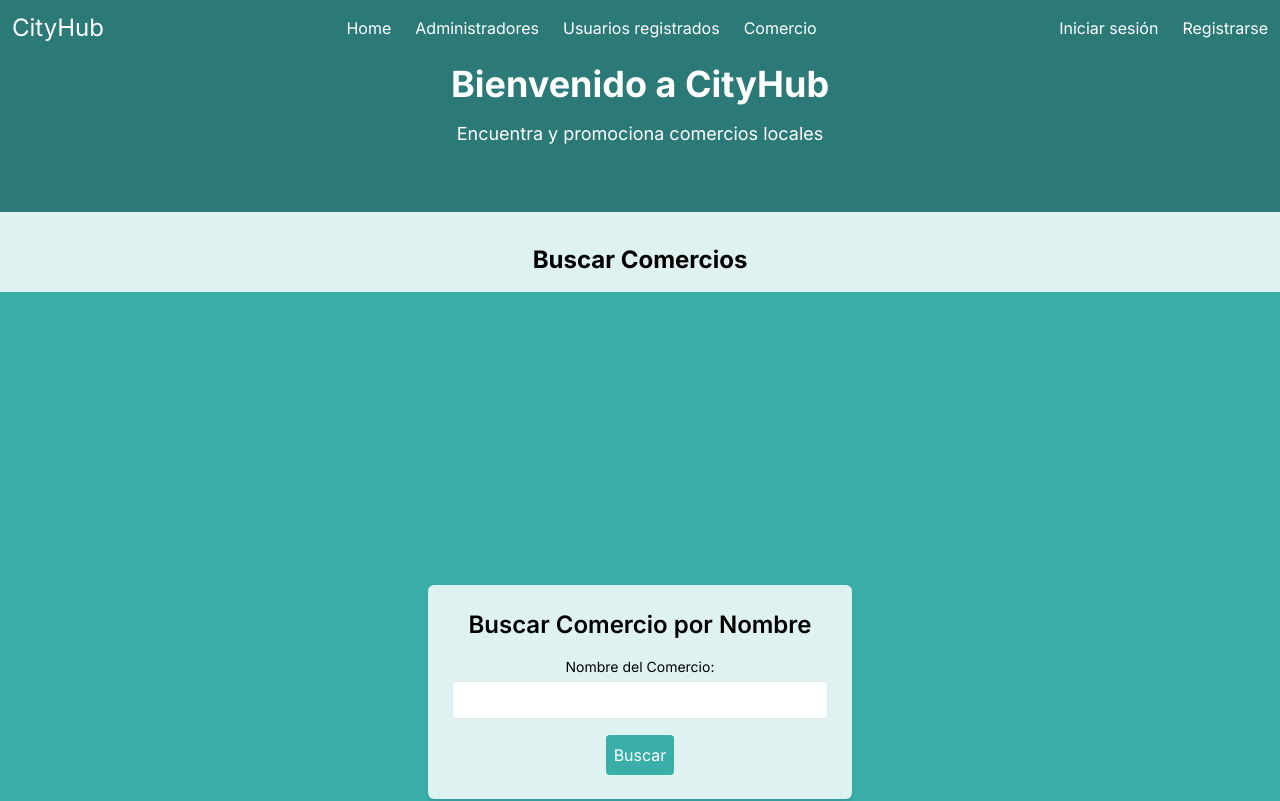
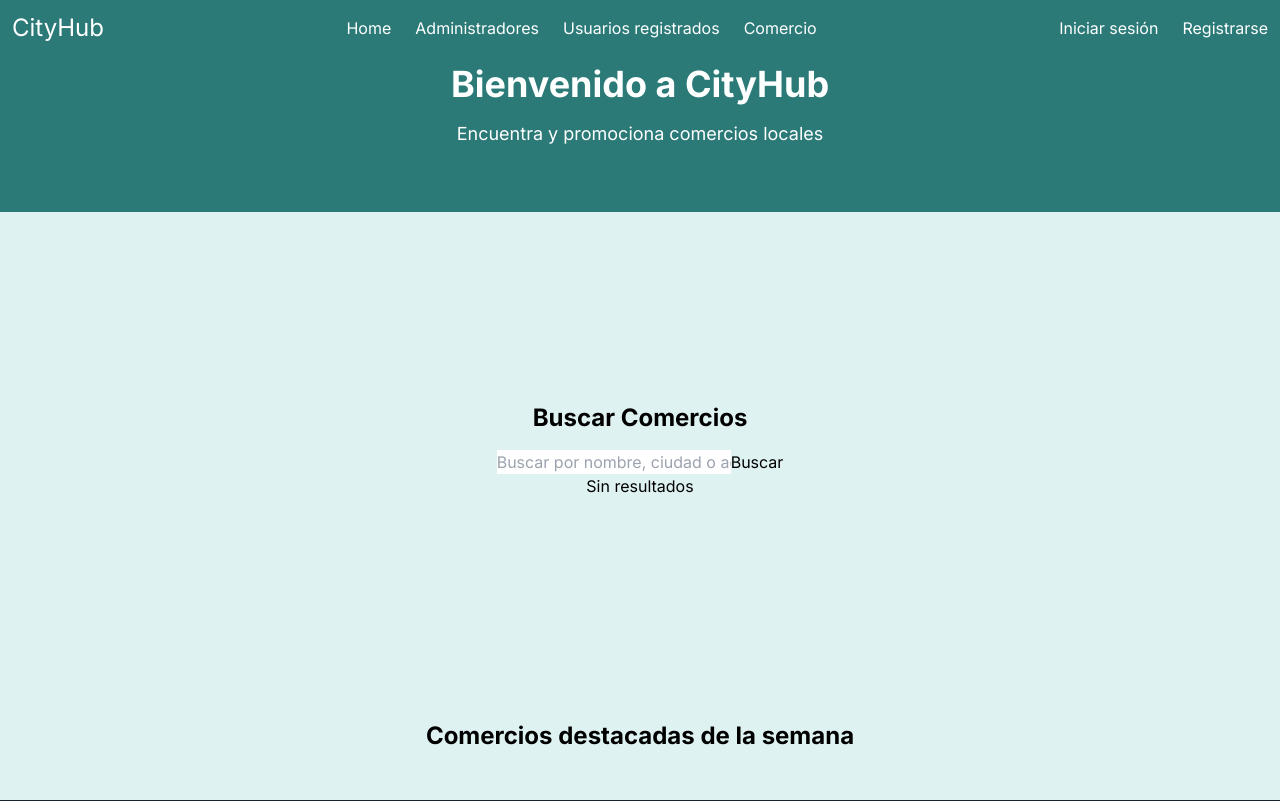
Before and after one commit to D3n3bX/DesarrolloWebCliente, a Next.js app in the folder Next/practica_final/: page / in a window 1280 px wide. Shown: the top 801 px of the page. Built offline with nearby package versions, Linux system fonts and the light colour scheme.

Commit message:
CityHub: Práctica final - Buscador de comercios

```diff
--- a/Next/practica_final/jsonFiles/commerce.json
+++ b/Next/practica_final/jsonFiles/commerce.json
@@ -1,6 +1,7 @@
 [
   {
     "id": 1,
+    "username": "TiendaXYZ",
     "NombreComercio": "Tienda XYZ",
     "CIF": "A12345678",
     "Direccion": "Calle Principal, 123",
@@ -19,6 +20,7 @@
   },
   {
     "id": 2,
+    "username": "SupermecadoABC",
     "NombreComercio": "Supermercado ABC",
     "CIF": "B87654321",
     "Direccion": "Avenida Central, 456",
@@ -35,6 +37,7 @@
   },
   {
     "id": 3,
+    "username": "LibreriaLMN",
     "NombreComercio": "Librería LMN",
     "CIF": "C56789012",
     "Direccion": "Plaza del Libro, 789",
--- a/Next/practica_final/src/app/admin/page.jsx
+++ b/Next/practica_final/src/app/admin/page.jsx
@@ -1,5 +1,5 @@
 'use client'
-import React, { useState } from 'react';
+import React, { useState, useEffect } from 'react';
 import Login from '../../components/Login';
 
 /*
@@ -13,8 +13,17 @@ import Login from '../../components/Login';
 */
 function AdminPage() {
 
-    const [loggedIn, setLoggedIn] = useState(false); // Creo un estado loggedIn para indicar si se ha logeado o no
-    const [adminId, setAdminId] = useState(null); // Creo un estado adminId para indicar el id del administrador que ha iniciado sesión
+  const [adminInfo, setAdminInfo] = useState({ loggedIn: false, adminId: null }); // Creo un estado adminInfo para indicar si se ha hecho login y el adminId
+  const [routeDir, setRouteDir] = useState(''); // Creo un estado routeDir para indiacar a la ruta a la que se tiene que redirigir con su parámtero
+
+  useEffect(() => {
+    if (adminInfo.loggedIn && adminInfo.adminId) {
+      const routeDir = `/admin/adminLogged?adminId=${adminInfo.adminId}`;
+      setRouteDir(routeDir);
+      console.log("routeDir: " + routeDir);
+    }
+  }, [adminInfo.loggedIn, adminInfo.adminId]);
+
   /*
     FUNCION (asíncrona)
       handleLogin(id)
@@ -24,21 +33,14 @@ function AdminPage() {
     Return:
       - Realiza una solicitud a la API, maneja la respuesta y redirige al usuario si el inicio de sesión es exitoso
   */
-    function handleLogin(id) {
+  async function handleLogin(id) {
     console.log("id received in handleLogin: " + id);
-      setLoggedIn(true);
-      setAdminId(id);
+    setAdminInfo({ loggedIn: true, adminId: id });
   }
-
-    console.log("adminId: " + adminId);
-
-    const routeDir = `/admin/adminLogged?adminId=${adminId}`; // Obtengo la ruta para redirigirme a adminLoggedPage con el parámetro de adminId
-    console.log("routeDir: " + routeDir);
 
   return (
     <div className='min-h-screen flex items-center justify-center'>
       <div className='bg-secondary p-8 shadow-md rounded-md'>
-        {console.log("adminId before render: " + adminId)}
         <Login
           onLogin={handleLogin}
           apiRoute='api/admin/'
--- /dev/null
+++ b/Next/practica_final/src/app/api/commerce/[commerceId]/route.js
@@ -0,0 +1,39 @@
+// Import necessary modules
+import { NextResponse } from 'next/server';
+import { readFileSync } from 'fs';
+
+/*
+  FUNCION
+    GET(request, { params })
+    Maneja las solicitudes HTTP GET para buscar un comercio por NombreComercio.
+  Parámetros:
+    - request: Objeto de solicitud HTTP
+    - params: Parámetros de ruta
+  Return:
+    - Respuesta JSON indicando si el comercio fue encontrado o no
+*/
+export async function GET(request, { params }) {
+  console.log('Estoy en GET');
+
+  try {
+      const commerces = JSON.parse(readFileSync('jsonFiles/commerce.json')); // Lee los datos de los commerceistradores desde un archivo JSON
+      console.log(commerces);
+      const commerceId = params.commerceId; // Obtén el valor de commerceId desde los parámetros
+      console.log("commerceId: " + commerceId);
+      // Busca el usuario correspondiente al commerceId
+      const foundcommerce = commerces.find((commerce) => commerce.id === parseInt(commerceId));
+      console.log(foundcommerce);
+      if (foundcommerce) { // El usuario fue encontrado
+          console.log('Usuario encontrado:', foundcommerce.username);
+          return NextResponse.json({ username: foundcommerce.username, message: 'OK' });
+      }
+      else { // El usuario no fue encontrado
+          console.log('Usuario no encontrado');
+          return NextResponse.json({ message: 'Usuario no encontrado' }, { status: 404 }); // Devuelve una respuesta JSON con código de estado 404 (No encontrado)
+      }
+  } catch (error) {
+      // Maneja errores durante el proceso de la solicitud
+      console.error('Error en el servidor:', error);
+      return NextResponse.json({ message: 'Error en el servidor' }, { status: 500 }); // Devuelve una respuesta JSON con código de estado 500 (Error Interno del Servidor)
+  }
+}
--- a/Next/practica_final/src/app/commerce/page.jsx
+++ b/Next/practica_final/src/app/commerce/page.jsx
@@ -1,17 +1,23 @@
 'use client'
-import React, { useState } from 'react';
-
+import React, { useState, useEffect } from 'react';
 import Login from '../../components/Login';
 
 function CommercePage() {
 
-  const [loggedIn, setLoggedIn] = useState(false);
-  const [userId, setuserId] = useState(null);
+  const [commerceInfo, setCommerceInfo] = useState({ loggedIn: false, commerceId: null }); // Creo un estado adminInfo para indicar si se ha hecho login y el commerceId
+  const [routeDir, setRouteDir] = useState(''); // Creo un estado routeDir para indiacar a la ruta a la que se tiene que redirigir con su parámtero
+
+  useEffect(() => {
+    if (commerceInfo.loggedIn && commerceInfo.commerceId) {
+      const routeDir = `/commerce/commerceLogged?commerceId=${commerceInfo.commerceId}`;
+      setRouteDir(routeDir);
+      console.log("routeDir: " + routeDir);
+    }
+  }, [commerceInfo.loggedIn, commerceInfo.commerceId]);
 
   function handleLogin(id) {
     console.log("id received in handleLogin: " + id);
-    setLoggedIn(true);
-    setuserId(id);
+    setCommerceInfo({ loggedIn: true, commerceId: id });
   }
 
   return (
@@ -20,7 +26,7 @@ function CommercePage() {
         <Login
           onLogin={handleLogin}
           apiRoute='/api/commerce/login'
-          routeDir='/commerce/commerceLogged'
+          routeDir={routeDir} // Paso la url y como parámetro adminId
         />
       </div>
     </div>
--- a/Next/practica_final/src/app/page.js
+++ b/Next/practica_final/src/app/page.js
@@ -5,6 +5,7 @@ import SearchCommerce from '@/components/CommerceSearch';
 export default function Home() {
 
   const [loggedIn, setLoggedIn] = useState(false);
+  const [routeDir, setRouteDir] = useState(''); // Creo un estado routeDir para indiacar a la ruta a la que se tiene que redirigir con su parámtero
 
   function handleLogin() {
     setLoggedIn(true);
@@ -19,7 +20,7 @@ export default function Home() {
 
       <section id="busqueda-comercios" className="text-center py-8">
         <h2 className="text-2xl font-bold mb-4">Buscar Comercios</h2>
-        <SearchCommerce apiRoute="/api/commerce/?NombreComercio=" routeDir="/tu-directorio-de-ruta" />
+        <SearchCommerce />
         {/* Asegúrate de pasar las rutas correctas como props apiRoute y routeDir */}
       </section>
 
--- a/Next/practica_final/src/components/CommerceSearch.jsx
+++ b/Next/practica_final/src/components/CommerceSearch.jsx
@@ -1,75 +1,80 @@
 'use client'
 import React, { useState } from 'react';
 import { useRouter } from 'next/navigation';
-import Modal from './Modal';
 
+// Define el componente SearchCommerce
 function SearchCommerce({ apiRoute, routeDir }) {
+  // Estado para el término de búsqueda
+  const [searchTerm, setSearchTerm] = useState('');
+
+  // Estado para almacenar los resultados de la búsqueda
+  const [searchResults, setSearchResults] = useState([]);
+
+  // Instancia del router de Next.js
   const router = useRouter();
 
-  const [searchQuery, setSearchQuery] = useState('');
-  const [isLoading, setLoading] = useState(false);
-  const [isErrorModalVisible, setErrorModalVisible] = useState(false);
-
-  function handleInputChange(e) {
-    setSearchQuery(e.target.value);
-  }
-
-  async function handleSearch(e) {
+  // Función para manejar la búsqueda
+  const handleSearch = async (e) => {
     e.preventDefault();
 
-    setLoading(true);
-
     try {
-      const response = await fetch(`${apiRoute}?NombreComercio=${searchQuery}`, {
-        method: 'GET',
+      // Realiza la búsqueda en la API con un método POST
+      const response = await fetch('api/commerce/search', {
+        method: 'POST',
         headers: {
           'Content-Type': 'application/json',
         },
+        body: JSON.stringify({ searchTerm }), // Envía el término de búsqueda en el cuerpo de la solicitud
       });
 
-      setLoading(false);
+      const data = await response.json();
+      console.log('data:', data);
 
-      if (response.ok) {
-        console.log('Comercio encontrado');
-        // Handle the response or redirect as needed
-      } else {
-        console.error('Error buscando el comercio');
-        setErrorModalVisible(true);
-      }
+      // Actualiza los resultados de la búsqueda
+      setSearchResults(data.foundCommerce ? [data.foundCommerce] : []);
+
     } catch (error) {
-      console.error('Error en la solicitud:', error);
+      console.error('Error al realizar la búsqueda:', error);
     }
-  }
+  };
 
+  // Función para manejar el clic en un comercio
+  const handleCommerceClick = (id) => {
+    // Redirige a la página del comercio seleccionado
+    router.push(`${routeDir}/${id}`);
+  };
+
+  // JSX del componente SearchCommerce
   return (
-    <div className='h-screen w-screen flex flex-col justify-center items-center p-6 bg-tertiary'>
-      <div className='max-w-full mx-0 p-6 bg-quaternary shadow-md rounded-md'>
-        <h2 className='text-2xl font-semibold mb-4'>Buscar Comercio por Nombre</h2>
-        <div className='mb-4'>
-          <label className='block text-primary-700 text-sm mb-2' htmlFor='searchQuery'>
-            Nombre del Comercio:
-            <input
-              type='text'
-              id='searchQuery'
-              name='searchQuery'
-              value={searchQuery}
-              onChange={handleInputChange}
-              className='mt-1 p-2 border rounded w-full bg-text'
-            />
-          </label>
+    <div>
+      <form onSubmit={handleSearch}>
+        <input
+          type="text"
+          placeholder="Buscar por nombre, ciudad o actividad"
+          value={searchTerm}
+          onChange={(e) => setSearchTerm(e.target.value)}
+        />
+        <button type="submit">Buscar</button>
+      </form>
+
+      {searchResults.length > 0 && (
+        <div>
+          <h2>Resultados de la búsqueda:</h2>
+          <ul>
+            {searchResults.map((commerce) => (
+              <li key={commerce.id} onClick={() => handleCommerceClick(commerce.id)}>
+                {`${commerce.NombreComercio} - ${commerce.Ciudad} - ${commerce.Actividad}`}
+              </li>
+            ))}
+          </ul>
         </div>
-        <button
-          type='submit'
-          onClick={handleSearch}
-          disabled={isLoading}
-          className='bg-tertiary text-white p-2 rounded hover:bg-secondary transition duration-300'
-        >
-          {isLoading ? 'Buscando...' : 'Buscar'}
-        </button>
-        {isErrorModalVisible && (
-          <Modal message={'Error en la búsqueda. Inténtalo de nuevo'} onClose={() => setErrorModalVisible(false)} />
-        )}
-      </div>
+      )}
+
+      {searchResults.length === 0 && (
+        <div>
+          <h2>Sin resultados</h2>
+        </div>
+      )}
     </div>
   );
 }
```
Also changed, not shown: Next/practica_final/src/app/admin/adminLogged/page.jsx (+10 -7 lines), Next/practica_final/src/app/api/admin/[adminId]/route.js (+10 -0 lines), Next/practica_final/src/app/api/commerce/[nombreComercio]/route.js (deleted, +0 -34 lines), Next/practica_final/src/app/api/commerce/login/route.js (+6 -7 lines), Next/practica_final/src/app/api/commerce/search/route.js (added, +43 -0 lines), Next/practica_final/src/app/commerce/commerceLogged/page.jsx (+41 -15 lines). Lines whose indentation alone changed are shown as unchanged.
